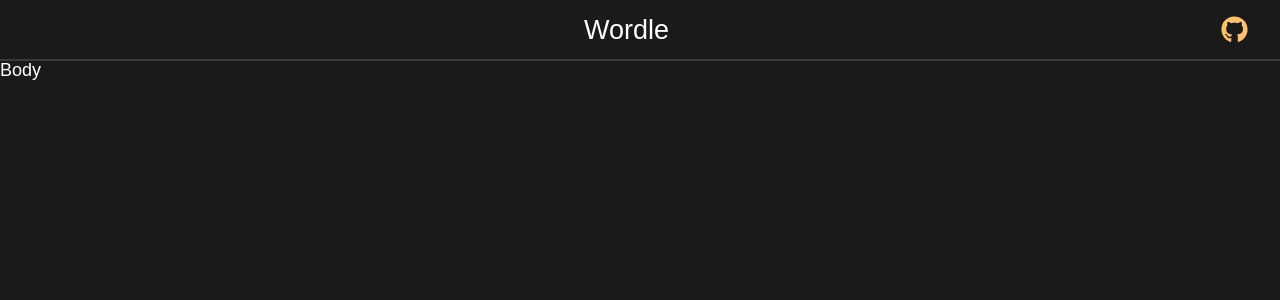
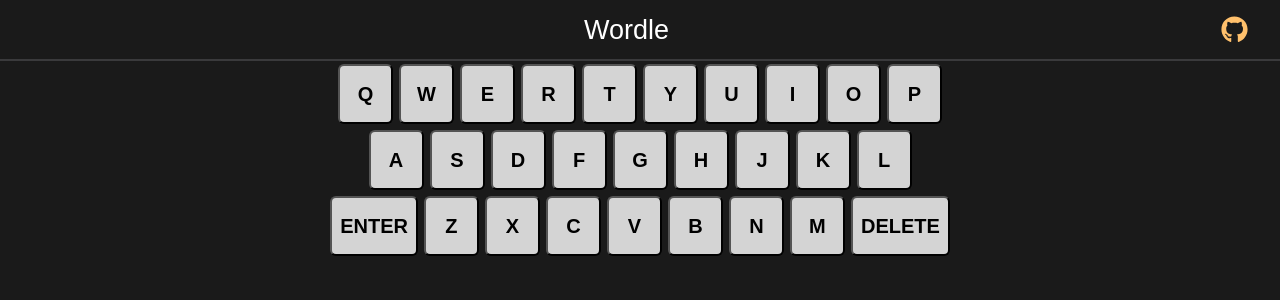
Before and after one commit to MichaelFarquhar/wordle-clone, a React (Create React App) app: page / in a window 1280 px wide. Shown: the top 300 px of the page. Built offline with nearby package versions, Linux system fonts and the light colour scheme; a web font is replaced by a local one.

Commit message:
Add wordle-style keyboard with css

```diff
--- /dev/null
+++ b/src/components/Keyboard/Keyboard.scss
@@ -0,0 +1,36 @@
+.keyboard {
+    width: 100%;
+
+    &__row {
+        display: flex;
+        justify-content: center;
+    }
+
+    &__btn {
+        display: grid;
+        place-items: center;
+        margin: 0.15em;
+        padding: 0.4em;
+        min-width: 55px;
+        height: 60px;
+        font-size: 1.25rem;
+        background: rgb(212, 212, 212);
+        border-radius: 6px;
+        font-weight: bold;
+        transition: 100ms ease;
+
+        &:hover {
+            cursor: pointer;
+            background: rgb(195, 195, 195);
+        }
+
+        &--disabled {
+            background: rgb(131, 131, 131);
+
+            &:hover {
+                cursor: not-allowed;
+                background: rgb(131, 131, 131);
+            }
+        }
+    }
+}
--- /dev/null
+++ b/src/components/Keyboard/Keyboard.tsx
@@ -0,0 +1,29 @@
+import React from "react";
+import KeyboardRow from "./KeyboardRow";
+import "./Keyboard.scss";
+
+const Keyboard = () => {
+  const rowOneLetters = ["Q", "W", "E", "R", "T", "Y", "U", "I", "O", "P"];
+  const rowTwoLetters = ["A", "S", "D", "F", "G", "H", "J", "K", "L"];
+  const rowThreeLetters = [
+    "ENTER",
+    "Z",
+    "X",
+    "C",
+    "V",
+    "B",
+    "N",
+    "M",
+    "DELETE"
+  ];
+
+  return (
+    <div className="keyboard">
+      <KeyboardRow letters={rowOneLetters} />
+      <KeyboardRow letters={rowTwoLetters} />
+      <KeyboardRow letters={rowThreeLetters} />
+    </div>
+  );
+};
+
+export default Keyboard;
--- /dev/null
+++ b/src/components/Keyboard/KeyboardButton.tsx
@@ -0,0 +1,27 @@
+import React from 'react';
+import './Keyboard.scss';
+
+interface Props {
+    text: string;
+    disabled: boolean;
+}
+
+const KeyboardButton = ({ text, disabled }: Props) => {
+    const handleClick = (event: React.MouseEvent<HTMLElement>) => {
+        event.preventDefault();
+
+        const button: HTMLElement = event.currentTarget;
+        console.log(button.innerHTML);
+    };
+
+    return (
+        <button
+            className={`keyboard__btn ${disabled ? 'keyboard__btn--disabled' : ''}`}
+            onClick={(e) => handleClick(e)}
+        >
+            {text}
+        </button>
+    );
+};
+
+export default KeyboardButton;
--- /dev/null
+++ b/src/components/Keyboard/KeyboardRow.tsx
@@ -0,0 +1,19 @@
+import React from "react";
+import KeyboardButton from "./KeyboardButton";
+import "./Keyboard.scss";
+
+interface Props {
+  letters: Array<string>;
+}
+
+const KeyboardRow = ({ letters }: Props) => {
+  return (
+    <div className="keyboard__row">
+      {letters?.map((letter: string, id: number) => (
+        <KeyboardButton text={letter} key={id} disabled={false} />
+      ))}
+    </div>
+  );
+};
+
+export default KeyboardRow;
--- a/src/components/layout/Body/Body.tsx
+++ b/src/components/layout/Body/Body.tsx
@@ -1,5 +1,10 @@
 import React from 'react';
+import Keyboard from '../../Keyboard/Keyboard';
 
 export const Body = () => {
-    return <div>Body</div>;
+    return (
+        <div>
+            <Keyboard />
+        </div>
+    );
 };
```
